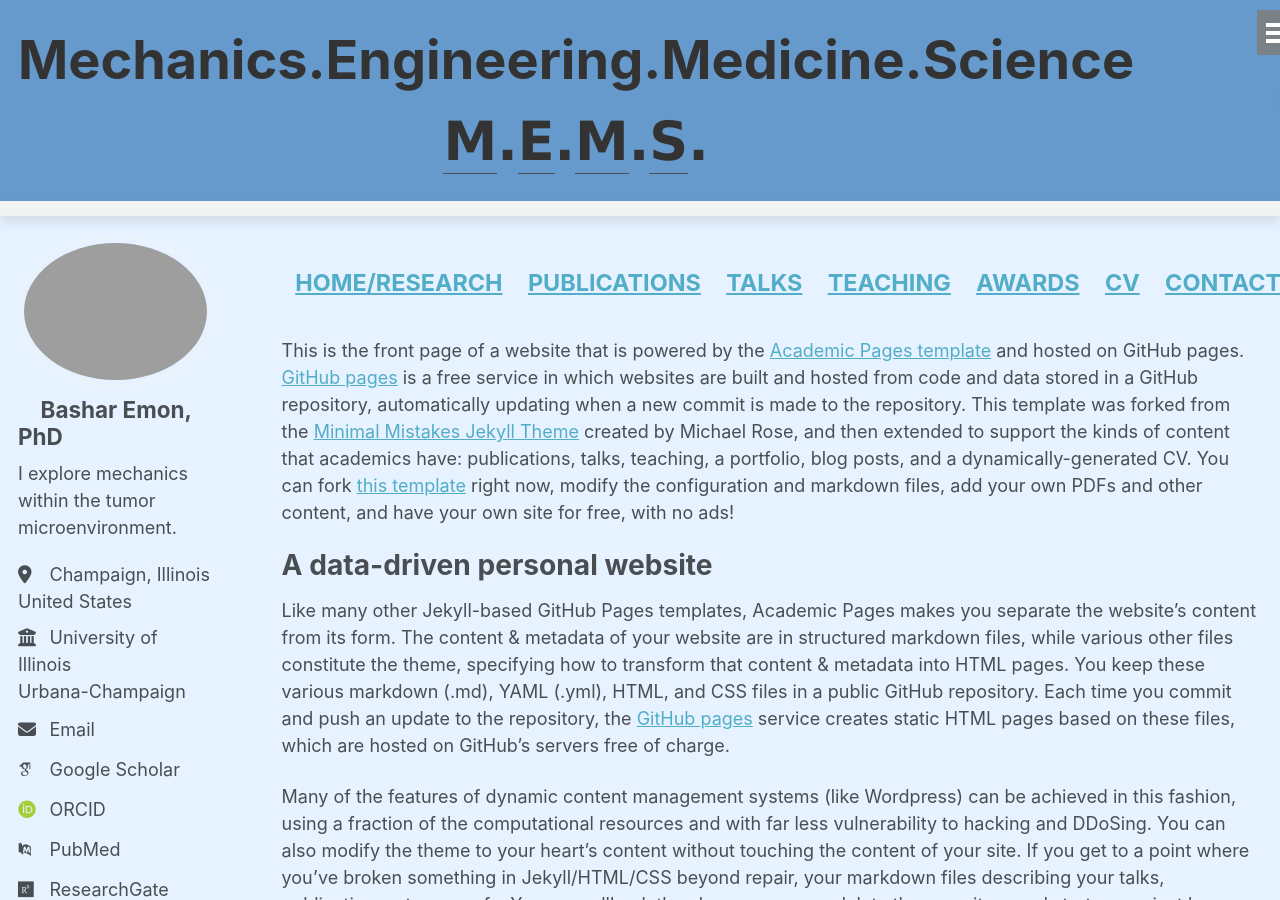
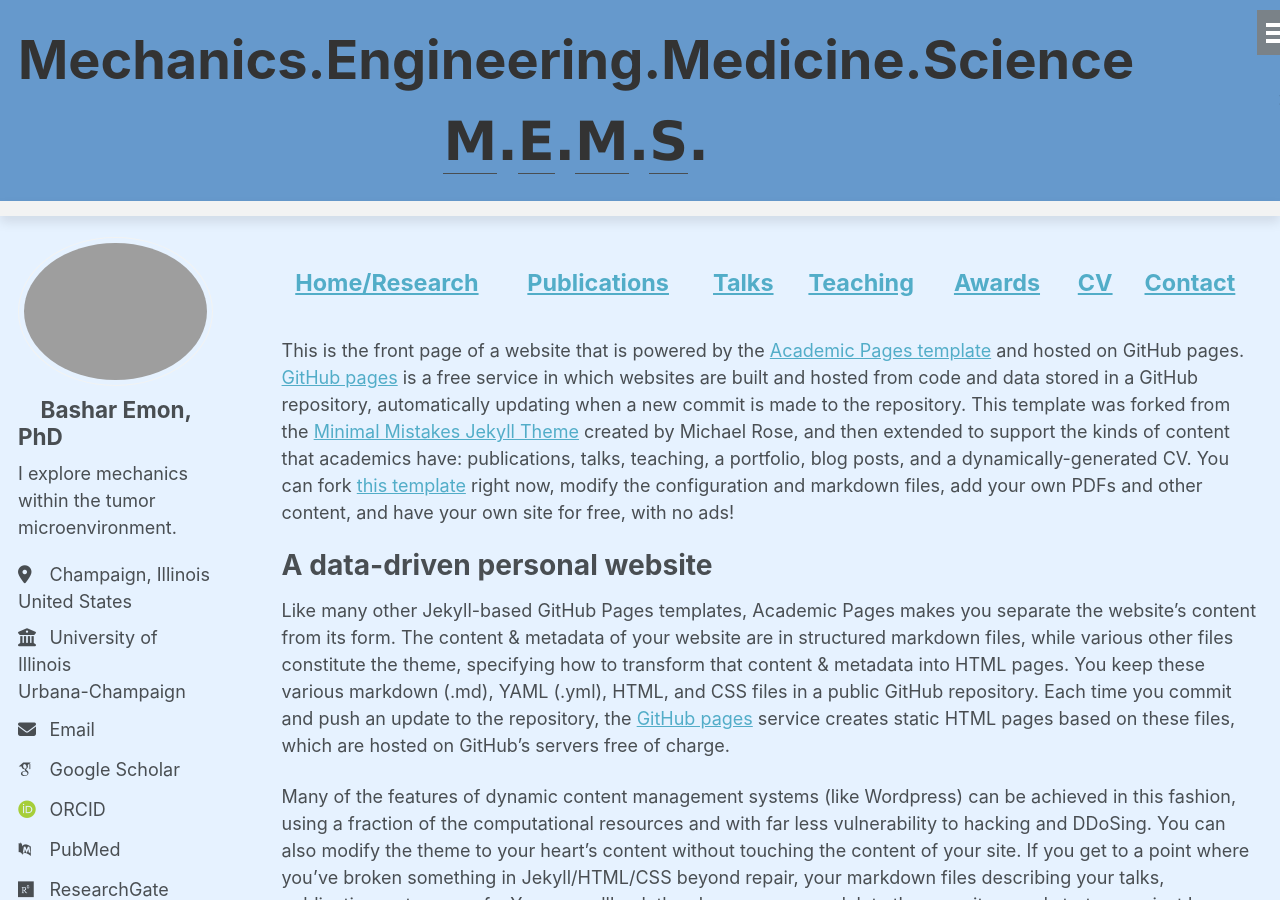
Before and after one commit to BasharEmon/BasharEmon.github.io, a Jekyll site: the page built from _pages/about.md, in a window 1280 px wide and 900 px high. Built offline with Jekyll 4.4.1, drawn with Linux system fonts in a browser that asks for light colours; some web fonts are replaced.

Commit message:
Update about.md

```diff
--- a/_pages/about.md
+++ b/_pages/about.md
@@ -15,13 +15,13 @@ redirect_from:
 
 <table style="width:100%; border:0; border-collapse:separate;text-align:left;font-size:1.3em;font-weight:bold;">
   <tr>
-    <td style="border:0; border-style:none;"><a href="/about/">HOME/RESEARCH</a></td>
-    <td style="border:0; border-style:none;"><a href="/publications/">PUBLICATIONS</a></td>
-    <td style="border:0; border-style:none;"><a href="/talks/">TALKS</a></td>
-    <td style="border:0; border-style:none;"><a href="/teaching/">TEACHING</a></td>
-    <td style="border:0; border-style:none;"><a href="/portfolio/">AWARDS</a></td>
+    <td style="border:0; border-style:none;"><a href="/about/">Home/Research</a></td>
+    <td style="border:0; border-style:none;"><a href="/publications/">Publications</a></td>
+    <td style="border:0; border-style:none;"><a href="/talks/">Talks</a></td>
+    <td style="border:0; border-style:none;"><a href="/teaching/">Teaching</a></td>
+    <td style="border:0; border-style:none;"><a href="/portfolio/">Awards</a></td>
     <td style="border:0; border-style:none;"><a href="/cv/">CV</a></td>
-    <td style="border:0; border-style:none;"><a href="/contact/">CONTACT</a></td>
+    <td style="border:0; border-style:none;"><a href="/contact/">Contact</a></td>
   </tr>
 </table>
 
```
